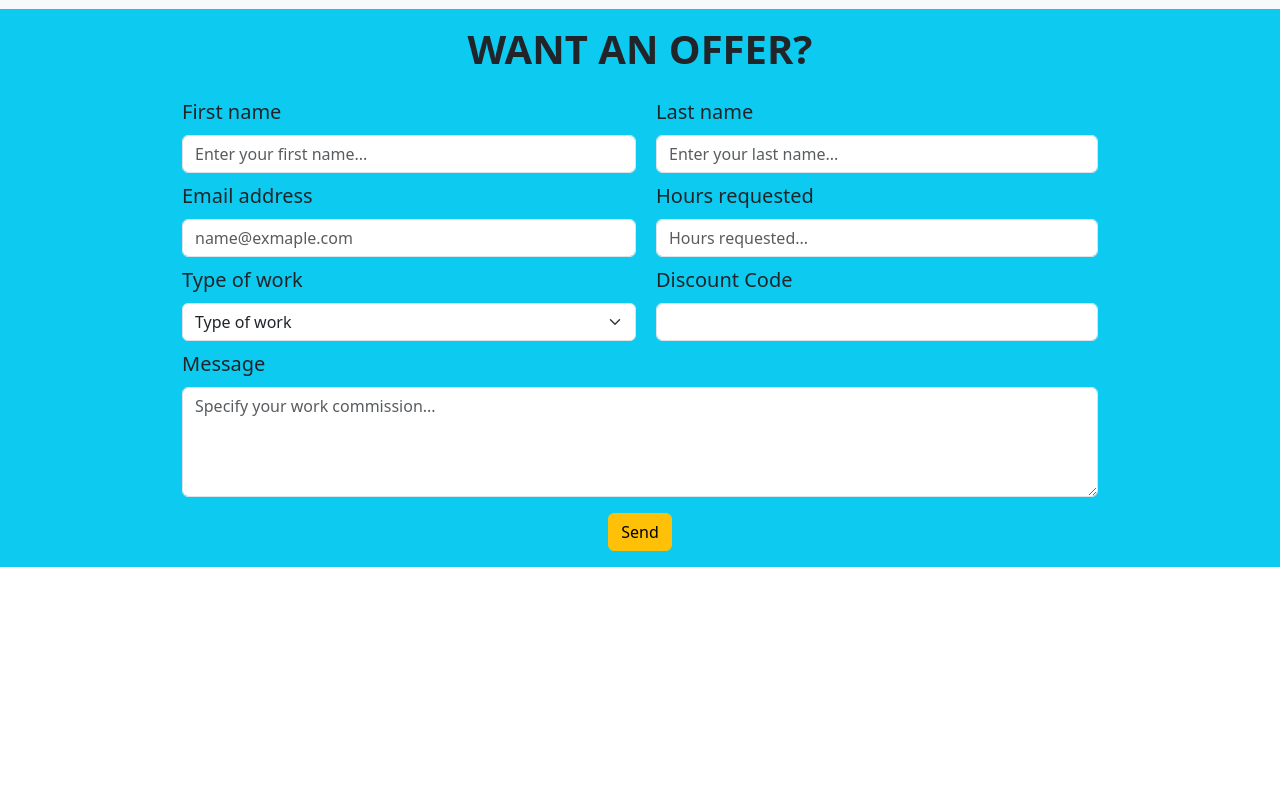
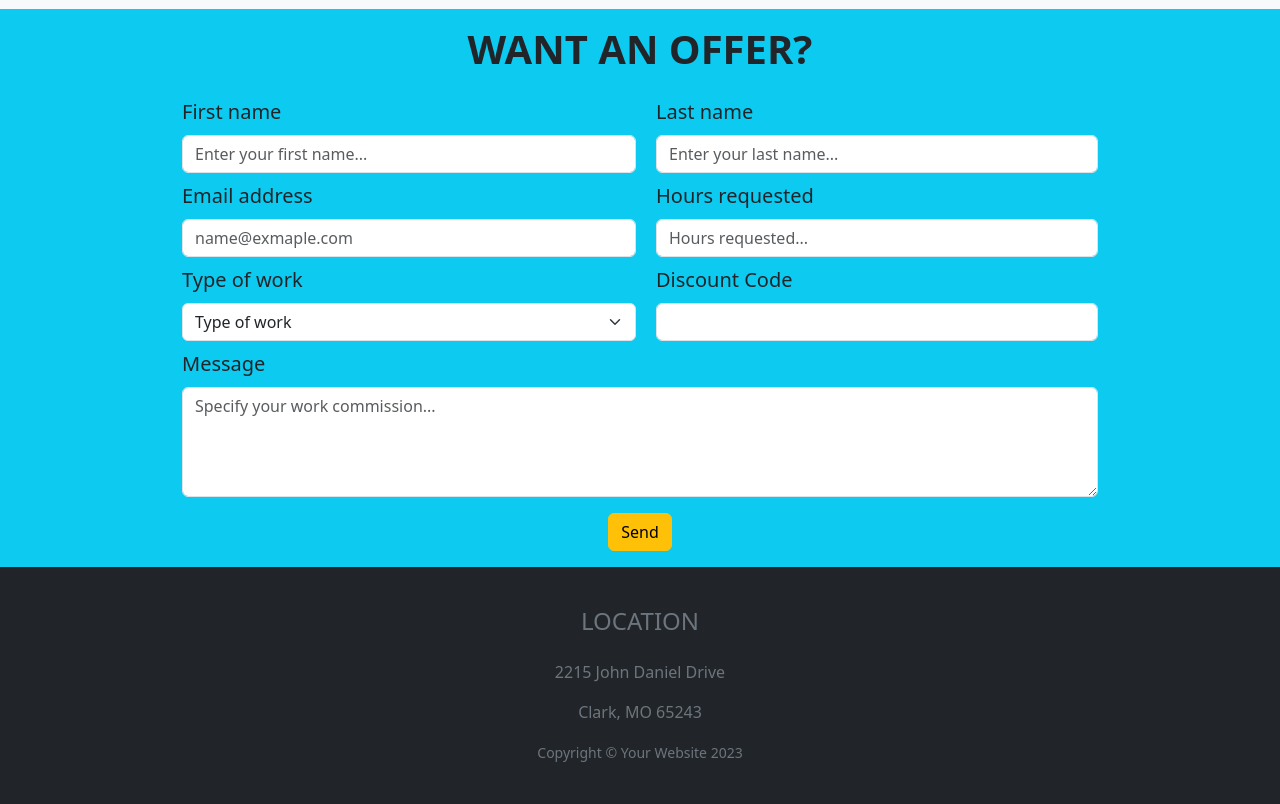
Before and after one commit to CampanelliEmanuele/bootstrap-html-freelancer, a plain HTML site: page index.html in a window 1280 px wide. Shown: the part 1748-2552 px from the top of the page. Before the commit the page ends 2315 px from the top, so only its background shows below. Drawn offline with nearby package versions, Linux system fonts and the light colour scheme.

Commit message:
Complete: footer

```diff
--- a/index.html
+++ b/index.html
@@ -181,7 +181,14 @@
     </main>
 
     <footer>
-
+        <div class="container-fluid bg-dark">
+            <div class="container text-center text-secondary py-4">
+                <h4 class="text-uppercase pb-3 pt-3">Location</h4>
+                <p>2215 John Daniel Drive</p>
+                <p>Clark, MO 65243</p>
+                <p><small>Copyright &copy; Your Website 2023</small></p>
+            </div>
+        </div>
     </footer>
 
     <!-- BOOTSTRAP 5.3.2 -->
```
